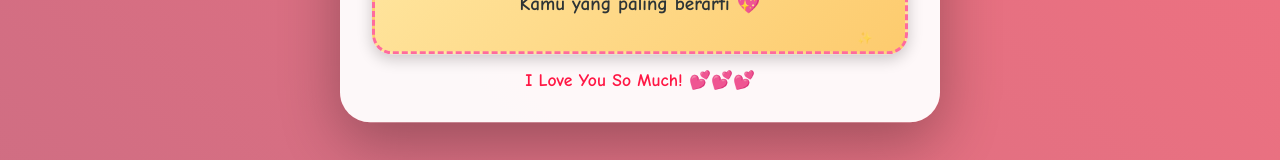
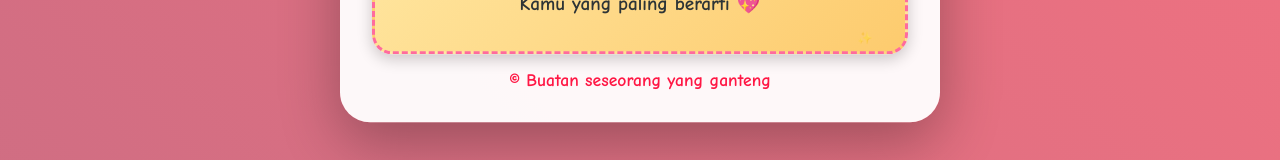
Before and after one commit to adilaaazy/adilaaazy.github.io, a plain HTML site: page pantun-suka2.html in a window 1280 px wide. Shown: the part 501-661 px from the top of the page. Drawn offline with Linux system fonts and the light colour scheme.

Commit message:
Update pantun-suka2.html

```diff
--- a/pantun-suka2.html
+++ b/pantun-suka2.html
@@ -134,7 +134,7 @@
         </div>
 
         <div class="footer">
-            I Love You So Much! 💕💕💕
+            © Buatan seseorang yang ganteng
         </div>
     </div>
 </body>
```
